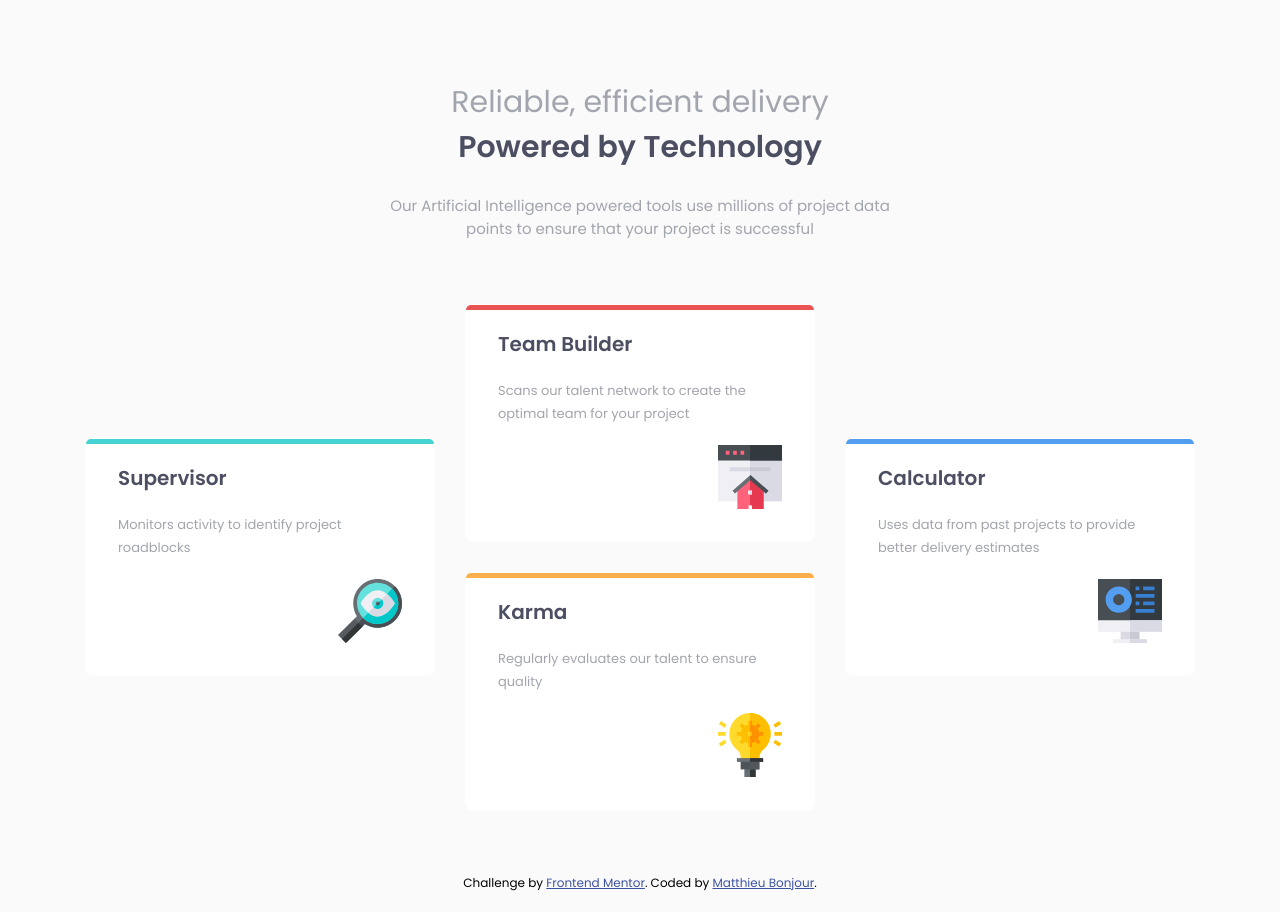
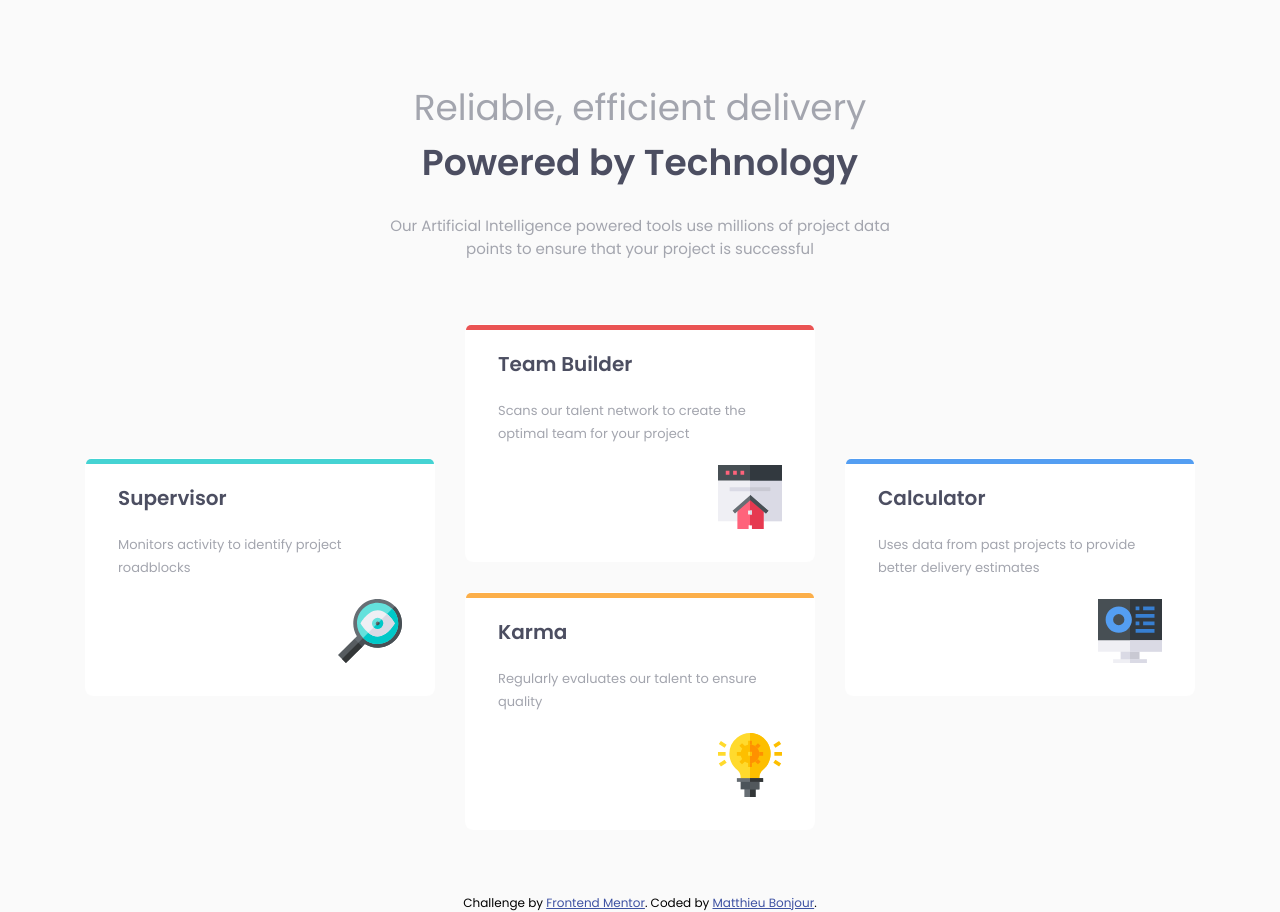
Before and after one commit to Matthieu83600/four-card-feature-section, a plain HTML site: page index.html in a window 1280 px wide. Drawn offline with Linux system fonts and the light colour scheme.

Commit message:
fix: title

```diff
--- a/style.css
+++ b/style.css
@@ -28,6 +28,7 @@ body {
   font-family: var(--font-family);
   font-size: var(--fs);
   background-color: var(--light-gray);
+  min-height: 100vh;
 }
 .container {
   display: grid;
@@ -43,6 +44,7 @@ body {
 .hero__title {
   color: var(--grayish-blue);
   font-weight: var(--fw-regular);
+  font-size: 2.25rem;
 }
 .hero__title--bold {
   color: var(--dark-blue);
```
